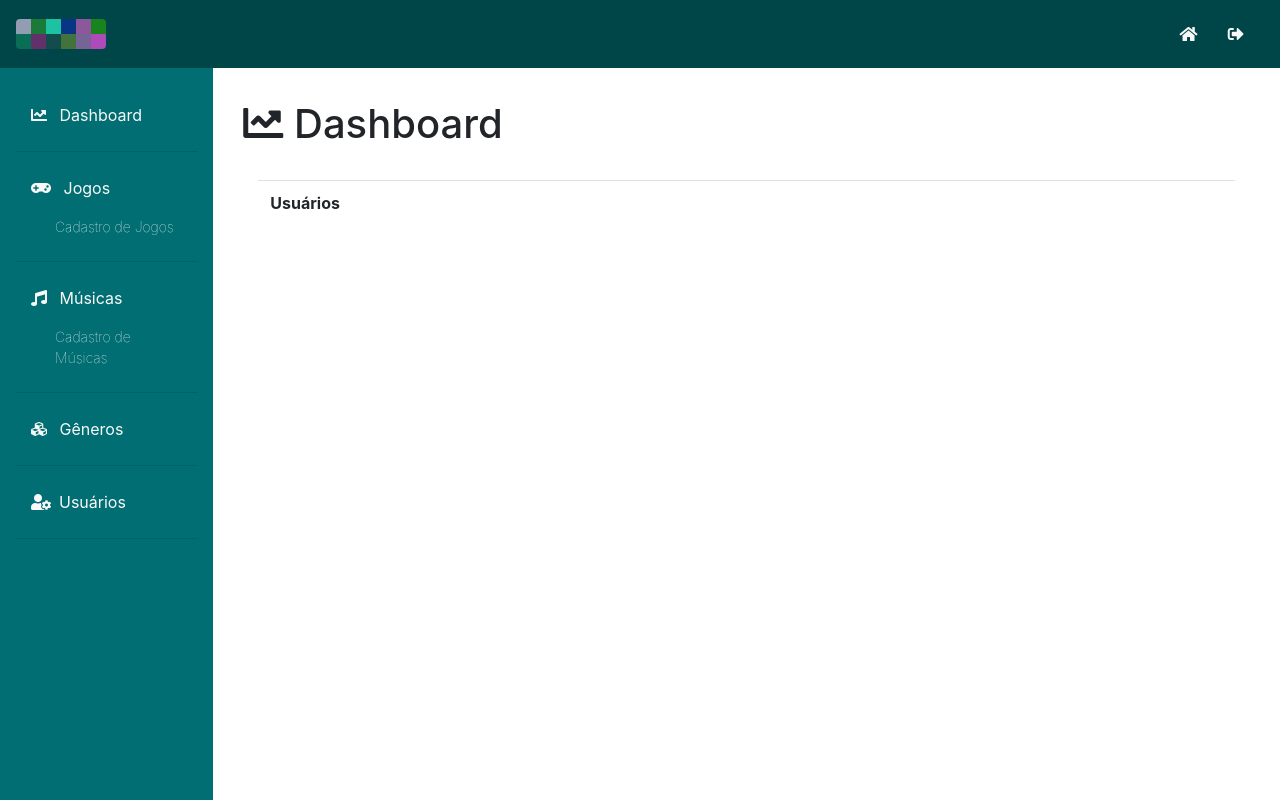
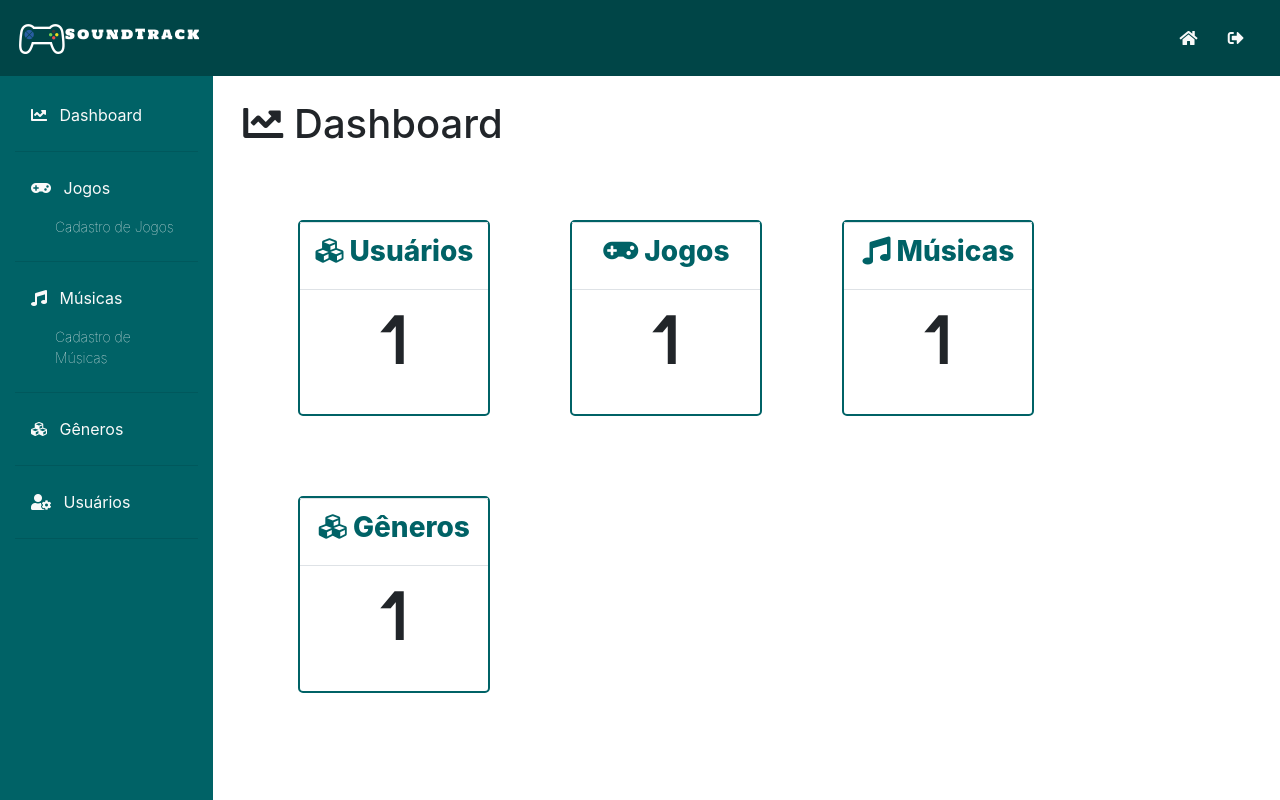
Before and after one commit to mstiago/ProjetoPw2, a PHP site: page /admin/index.php in a window 1280 px wide. Run offline with PHP 8.4, Linux system fonts and the light colour scheme; tables that the repository leaves empty hold one stand-in row (values such as "Sample post"); lists and menus that the app fills with data are empty; some libraries are stand-ins or nearby versions.

Commit message:
Painel Administrativo v2.0

```diff
--- a/admin/index.php
+++ b/admin/index.php
@@ -1,13 +1,21 @@
+<!DOCTYPE html>
+<html lang="pt-br">
+
 <head>
     <!-- Meta tags Obrigatórias -->
     <meta charset="utf-8">
     <meta name="viewport" content="width=device-width, initial-scale=1, shrink-to-fit=no">
-    <link rel="stylesheet" href="../css/menu-sidebar.css">
+
 
     <!-- Bootstrap CSS -->
     <link rel="stylesheet" href="https://stackpath.bootstrapcdn.com/bootstrap/4.1.3/css/bootstrap.min.css" integrity="sha384-MCw98/SFnGE8fJT3GXwEOngsV7Zt27NXFoaoApmYm81iuXoPkFOJwJ8ERdknLPMO" crossorigin="anonymous">
     <link rel="stylesheet" href="https://cdnjs.cloudflare.com/ajax/libs/font-awesome/4.7.0/css/font-awesome.min.css">
     <link rel="stylesheet" href="https://use.fontawesome.com/releases/v5.8.1/css/all.css" integrity="sha384-50oBUHEmvpQ+1lW4y57PTFmhCaXp0ML5d60M1M7uH2+nqUivzIebhndOJK28anvf" crossorigin="anonymous">
+    <link href="https://fonts.googleapis.com/css?family=Orbitron&display=swap" rel="stylesheet">
+
+    <!--CSS Local-->
+    <link rel="stylesheet" type="text/css" href="../css/musicas.css">
+    <link rel="icon" href="../imagens/favicon.png">
 
     <title>Admin || Dashboard</title>
 </head>
@@ -21,13 +29,12 @@
           <h1><i class="fas fa-chart-line"></i> Dashboard</h1>
           <br>
           <section class="container">
-            <div class="table">
-
+            <div class="card">
               <table class="table">
                 <tr>
-                  <th>Usuários</th>
+                  <th><h3><i class="fas fa-cubes"></i> Usuários</h3></th>
                 </tr>
-                  <?php/*
+                  <?php
                     require('../requires/conexao.php');
 
                     $sql = $pdo->query("SELECT COUNT(idUsuario) FROM tbUsuarios");
@@ -35,10 +42,70 @@
                     $total = $sql->fetchColumn();
 
                     echo "<tr>";
-                    echo "<td>$total</td>";
+                    echo "<td><h1>$total</h1></td>";
                     echo "</tr>";
 
-                    $pdo = null;*/
+                    $pdo = null;
+                  ?>
+              </table>
+            </div>
+            <div class="card">
+              <table class="table">
+                <tr>
+                  <th><h3><i class="fas fa-gamepad"></i> Jogos</h3></th>
+                </tr>
+                  <?php
+                    require('../requires/conexao.php');
+
+                    $sql = $pdo->query("SELECT COUNT(idJogo) FROM tbJogos");
+
+                    $total = $sql->fetchColumn();
+
+                    echo "<tr>";
+                    echo "<td><h1>$total</h1></td>";
+                    echo "</tr>";
+
+                    $pdo = null;
+                  ?>
+              </table>
+            </div>
+            <div class="card">
+              <table class="table">
+                <tr>
+                  <th><h3><i class="fas fa-music"></i> Músicas</h3></th>
+                </tr>
+                  <?php
+                    require('../requires/conexao.php');
+
+                    $sql = $pdo->query("SELECT COUNT(idMusica) FROM tbMusicas");
+
+                    $total = $sql->fetchColumn();
+
+                    echo "<tr>";
+                    echo "<td><h1>$total</h1></td>";
+                    echo "</tr>";
+
+                    $pdo = null;
+                  ?>
+              </table>
+            </div>
+            <div class="card">
+              <table class="table">
+                <tr>
+                  <th><h3><i class="fas fa-cubes"></i> Gêneros</h3></th>
+                </tr>
+                  <?php
+                    require('../requires/conexao.php');
+
+                    $sql = $pdo->query("SELECT COUNT(idGenero) FROM tbGeneros");
+
+                    $total = $sql->fetchColumn();
+
+                    echo "<tr>";
+                    echo "<td><h1>$total</h1></td>";
+                    echo "</tr>";
+
+                    $pdo = null;
                   ?>
               </table>
             </div>
--- a/admin/jogo_add.php
+++ b/admin/jogo_add.php
@@ -1,3 +1,6 @@
+<!DOCTYPE html>
+<html lang="pt-br">
+
 <head>
     <!-- Meta tags Obrigatórias -->
     <meta charset="utf-8">
@@ -11,6 +14,7 @@
 
     <!--CSS Local-->
     <link rel="stylesheet" type="text/css" href="../css/musicas.css">
+    <link rel="icon" href="../imagens/favicon.png">
 
     <title>Admin || Adicionar Jogos</title>
 </head>
--- a/admin/jogos.php
+++ b/admin/jogos.php
@@ -1,3 +1,6 @@
+<!DOCTYPE html>
+<html lang="pt-br">
+
 <head>
     <!-- Meta tags Obrigatórias -->
     <meta charset="utf-8">
@@ -11,6 +14,7 @@
 
     <!--CSS Local-->
     <link rel="stylesheet" type="text/css" href="../css/musicas.css">
+    <link rel="icon" href="../imagens/favicon.png">
 
     <title>Admin || Jogos</title>
 </head>
@@ -52,7 +56,7 @@
               echo "<td>{$resultTbJogo['dtLancamento']} </td>";
               echo "<td>{$resultTbJogo['genero']} </td>";
 							echo "<td class='coluna-btn'><a href='?idJogo=$resultTbJogo[idJogo]&nomeJogo=$resultTbJogo[nomeJogo]&caminhoImg=$resultTbJogo[caminhoImg]&desenvolvedora=$resultTbJogo[desenvolvedora]&dtLancamento=$resultTbJogo[dtLancamento]&descricao=$resultTbJogo[descricao]&idGenero=$resultTbJogo[idGenero]' class='btn btn-primary' id='btn-tabela'><i class='far fa-edit'></i></a></td>";
-							echo "<td class='coluna-btn'><a href='jogo-excluir.php?idJogo=$resultTbJogo[idJogo]' class='btn btn-danger' id='btn-tabela' alt='Excluir'><i class='far fa-trash-alt'></i></a></td>";
+							echo "<td class='coluna-btn'><a href='jogo-excluir.php?idJogo=$resultTbJogo[idJogo]' class='btn btn-danger' id='btn-tabela' onclick=\"return confirm('Tem certeza que deseja deletar esse registro?');\"><i class='far fa-trash-alt'></i></a></td>";
 						echo "</tr>";
 					}
 
--- a/admin/menu-sidebar.php
+++ b/admin/menu-sidebar.php
@@ -12,14 +12,14 @@
   <!-- ### Cabeçalho ### -->
   <header class="navbar fixed-top" id="cabecalho">
     <a class="navbar-brand" href="#">
-      <img src="../imagens/random.png" class="rounded float-left" alt="...">
+      <img src="../imagens/Logo-Soundtrack-top.png" class="rounded float-left" alt="SoundTrack">
     </a>
     <ul class="navbar-nav flex-row">
       <li class="nav-item">
-        <a class="nav-link" href="#"><i class="fa fa-home"></i></a>
+        <a class="nav-link" href="../home.php"><i class="fa fa-home"></i></a>
       </li>
       <li class="nav-item">
-        <a class="nav-link" href="#"><i class="fas fa-sign-out-alt"></i></a>
+        <a class="nav-link" href="../requires/sair-login.php"><i class="fas fa-sign-out-alt"></i></a>
       </li>
     </ul>
   </header>
@@ -54,7 +54,7 @@
                 <a class="nav-link" href="generos.php" id="item"><i class="fas fa-cubes"></i> Gêneros</a><hr>
               </li>
               <li class="nav-item">
-                <a class="nav-link" href="usuarios.php" id="item"><i class="fas fa-user-cog"></i>Usuários</a><hr>
+                <a class="nav-link" href="usuarios.php" id="item"><i class="fas fa-user-cog"></i> Usuários</a><hr>
               </li>
             </ul>
         </div>
--- a/admin/musica_add.php
+++ b/admin/musica_add.php
@@ -1,3 +1,6 @@
+<!DOCTYPE html>
+<html lang="pt-br">
+
 <head>
     <!-- Meta tags Obrigatórias -->
     <meta charset="utf-8">
@@ -11,6 +14,7 @@
 
     <!--CSS Local-->
     <link rel="stylesheet" type="text/css" href="../css/musicas.css">
+    <link rel="icon" href="../imagens/favicon.png">
 
     <title>Admin || Adicionar Músicas</title>
 </head>
--- a/admin/musicas.php
+++ b/admin/musicas.php
@@ -1,3 +1,6 @@
+<!DOCTYPE html>
+<html lang="pt-br">
+
 <head>
     <!-- Meta tags Obrigatórias -->
     <meta charset="utf-8">
@@ -11,6 +14,7 @@
 
     <!--CSS Local-->
     <link rel="stylesheet" type="text/css" href="../css/musicas.css">
+    <link rel="icon" href="../imagens/favicon.png">
 
     <title>Admin || Músicas</title>
 </head>
@@ -50,7 +54,7 @@
               echo "<td>{$resultTbMusica['urlMusica']} </td>";
               echo "<td>{$resultTbMusica['jogo']} </td>";
 							echo "<td class='coluna-btn'><a href='?idMusica=$resultTbMusica[idMusica]&tituloMusica=$resultTbMusica[tituloMusica]&artista=$resultTbMusica[artista]&urlMusica=$resultTbMusica[urlMusica]&idJogo=$resultTbMusica[idJogo]' class='btn btn-primary' id='btn-tabela'><i class='far fa-edit'></i></a></td>";
-							echo "<td class='coluna-btn'><a href='musica-excluir.php?idMusica=$resultTbMusica[idMusica]' class='btn btn-danger' id='btn-tabela' alt='Excluir'><i class='far fa-trash-alt'></i></a></td>";
+							echo "<td class='coluna-btn'><a href='musica-excluir.php?idMusica=$resultTbMusica[idMusica]' class='btn btn-danger' id='btn-tabela' onclick=\"return confirm('Tem certeza que deseja deletar esse registro?');\"><i class='far fa-trash-alt'></i></a></td>";
 						echo "</tr>";
 					}
 
--- a/css/menu-sidebar.css
+++ b/css/menu-sidebar.css
@@ -15,7 +15,7 @@
 }
 
 #cabecalho .nav-item a:hover {
-  color: #00c0c0;
+  color: #000;
 }
 /* ## Fim do cabeçalho ## */
 
@@ -28,7 +28,7 @@ body {
   padding-top: 95px;
   position: fixed;
   height: 100%;
-  background-color: #006e72;
+  background-color: #006266;
 }
 
 #menu-lateral a {
@@ -36,7 +36,7 @@ body {
 }
 
 #menu-lateral a:hover{
-  color: #08d1b0;
+  color: #000;
 }
 
 #sticky-sidebar i {
--- a/css/musicas.css
+++ b/css/musicas.css
@@ -2,8 +2,9 @@
 #tabela {
     background-color: #d8d8d8;
     padding: 20px;
-    border-radius: 10px;
     margin-bottom: 50px;
+    border: 2px solid #006266;
+    border-radius: 5px;
 }
 
 #tabela h3 {
@@ -12,10 +13,14 @@
 
 .coluna-btn {
     width: .5em;
+    text-align: center;
 }
 
 #btn-tabela {
-    padding: 6px 6px!important;
+    padding: 2px 6px!important;
+    color: #004547;
+    background-color: #fff!important;
+    border-color: #fff!important;
 }
 
 #main h5 {
@@ -34,6 +39,25 @@
 
 .fas.fa-times {
     color: #c80000;
+}
+
+.card {
+    float: left;
+    margin: 40px!important;
+    border: 2px solid #006266!important;
+    border-radius: 5px!important;
+    width: 12em;
+    text-align: center;
+}
+.table h1{
+    font-family: 'Orbitron', sans-serif;
+    font-size: 4em;
+    font-weight: bolder;
+}
+
+.table h3{
+    font-weight: 800;
+    color: #006266;
 }
 
 @media (min-width: 1200px){
```
Also changed, not shown: admin/generos.php (+21 -5 lines), admin/usuarios.php (+5 -2 lines), css/generos.css (+11 -6 lines), imagens/Logo-Soundtrack-top.png (added).
